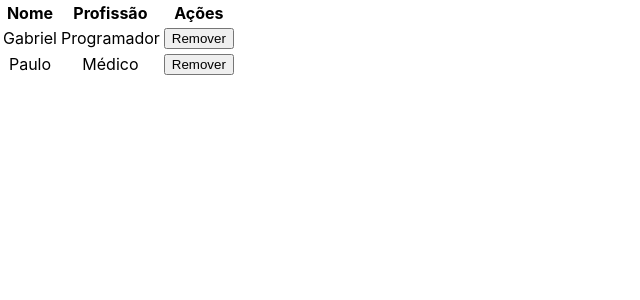
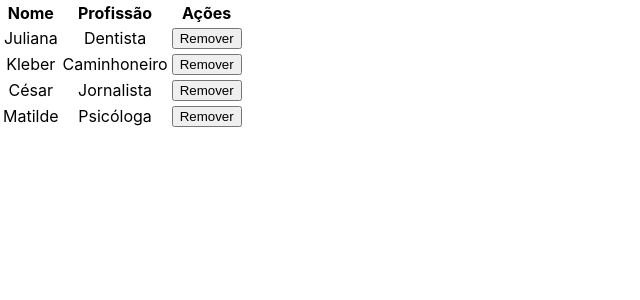
Before and after one commit to martinsgms/estudo-react, a React (Create React App) app: page / in a window 1280 px wide. Shown: the top 300 px of the page, without its empty margins (0-640 px from the left). Built offline with nearby package versions, Linux system fonts and the light colour scheme.

Commit message:
passa valores para os componentes via props

```diff
--- a/src/App.js
+++ b/src/App.js
@@ -1,12 +1,32 @@
 import React from 'react';
 import logo from './logo.svg';
 import './App.css';
-import  Tabela from "./Tabela";
+import  Tabela from './Tabela';
 
 function App() {
+
+  const clientes = [
+    {
+      nome: 'Juliana',
+      profissao: 'Dentista'
+    },
+    {
+      nome: 'Kleber',
+      profissao: 'Caminhoneiro'
+    },
+    {
+      nome: 'César',
+      profissao: 'Jornalista'
+    },
+    {
+      nome: 'Matilde',
+      profissao: 'Psicóloga'
+    }
+  ];
+
   return (
     <div className="App">
-      <Tabela />
+      <Tabela clientes = { clientes } />
     </div>
   );
 }
--- a/src/Tabela.js
+++ b/src/Tabela.js
@@ -12,29 +12,33 @@ const TableHead = () => {
     );
 };
 
-const TableBody = () => {
+const TableBody = props => {
+    const linhas = props.clientes.map((cliente, index) => {
+        return (
+            <tr key = {index}>
+                <td>{cliente.nome}</td>
+                <td>{cliente.profissao}</td>
+                <td><button>Remover</button></td>
+            </tr>
+        );
+    });
+
     return (
         <tbody>
-            <tr>
-                <td>Gabriel</td>
-                <td>Programador</td>
-                <td><button>Remover</button></td>
-            </tr>
-            <tr>
-                <td>Paulo</td>
-                <td>Médico</td>
-                <td><button>Remover</button></td>
-            </tr>
+            {linhas}
         </tbody>
     );
 };
 
 class Tabela extends Component {
     render() {
+
+        const { clientes } = this.props;
+
         return (
             <table>
                 <TableHead />
-                <TableBody />
+                <TableBody clientes = { clientes } />
             </table>
         );
     }
```
